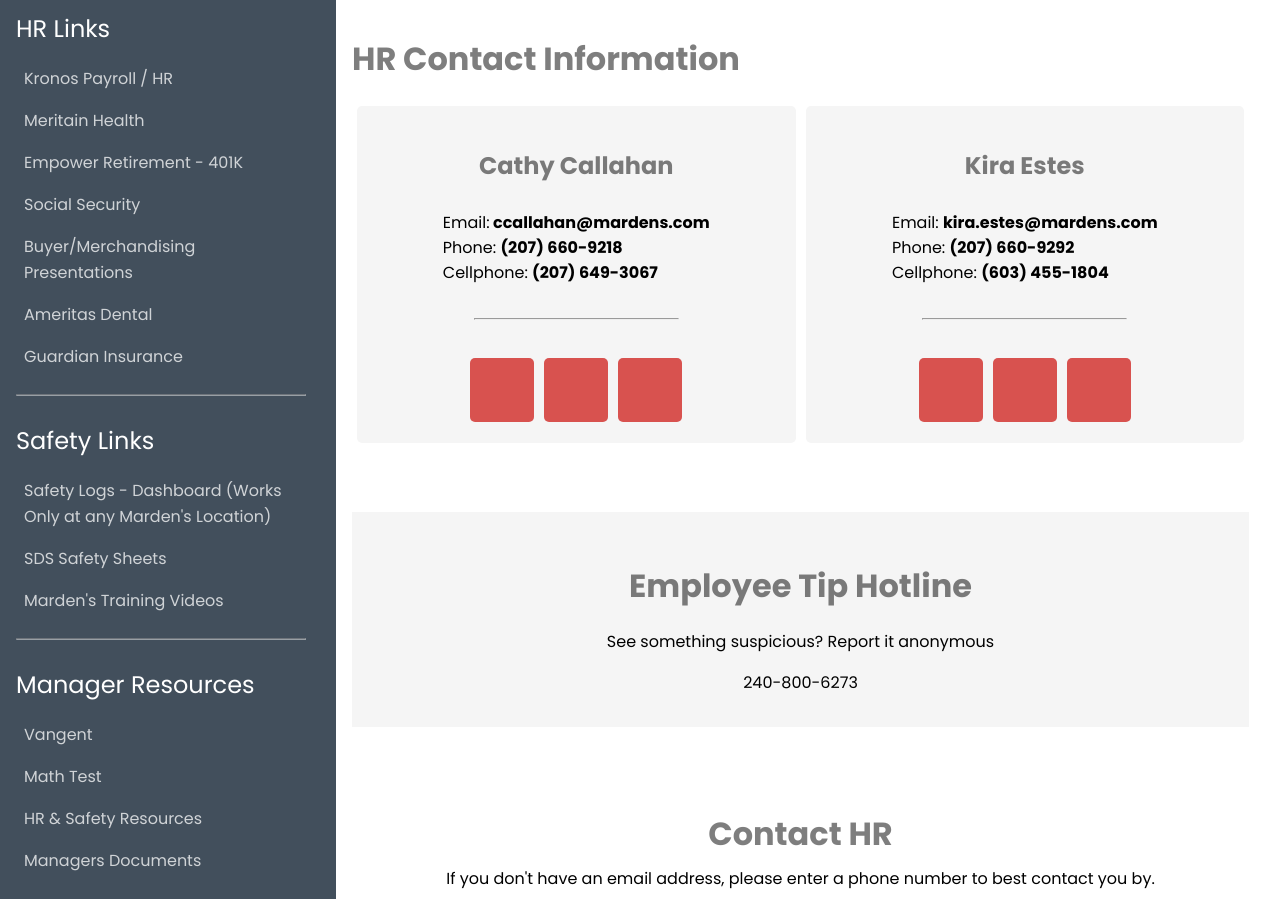
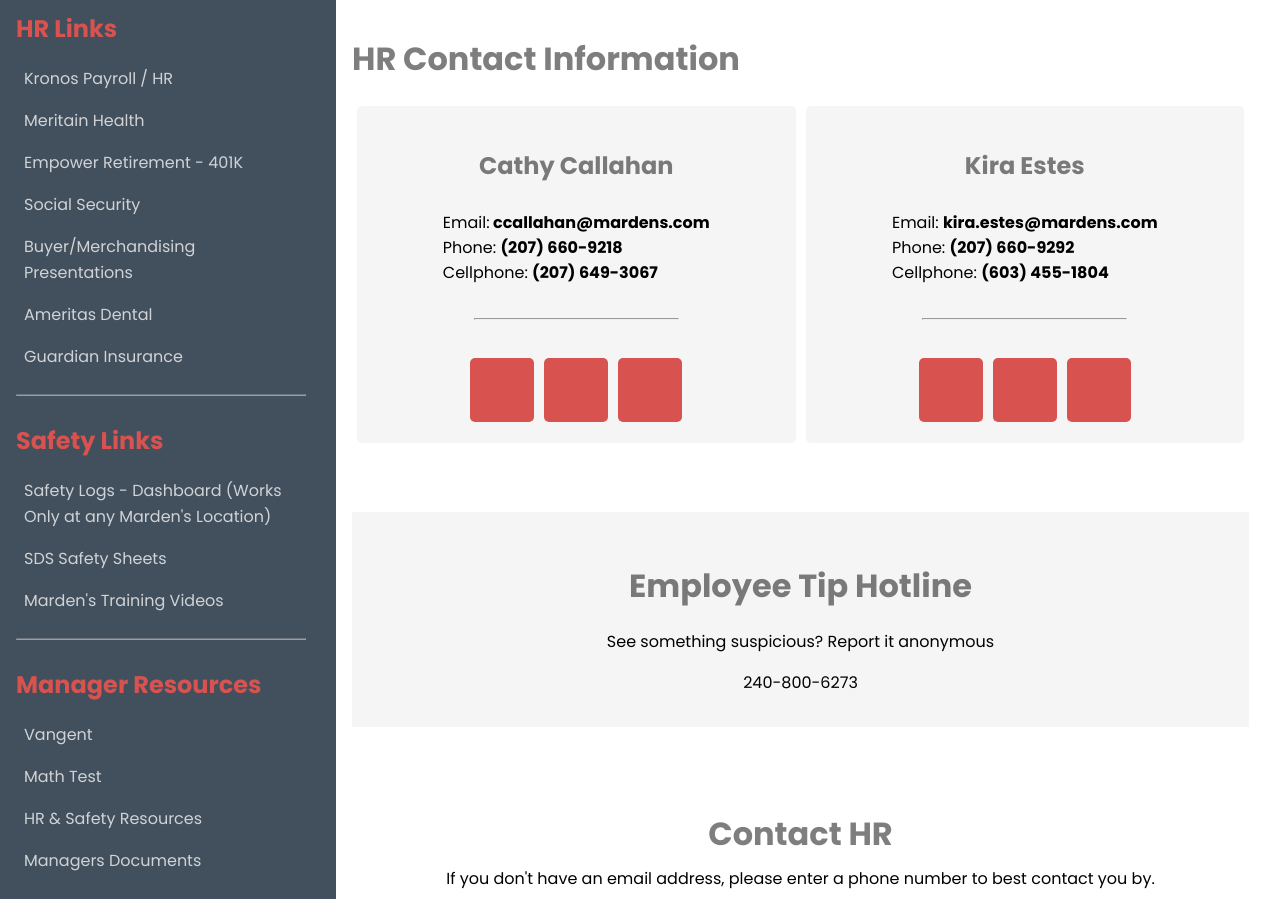
Before and after one commit to Drew-Chase/Mardens-HR, a PHP site: page / in a window 1280 px wide. Shown: the part 142-1041 px from the top of the page. Run offline with PHP 8.4, Linux system fonts and the light colour scheme; some libraries are stand-ins or nearby versions.

Commit message:
Increase sidebar h3 font-weight and change color
The CSS in sidebar.min.css and sidebar.css was updated. It specifically modifies the font-weight of the h3 tag inside the sidebar from 500 to 700, making it bolder. Also, the color was changed to align with the primary site color.

```diff
--- a/assets/css/sidebar.css
+++ b/assets/css/sidebar.css
@@ -10,10 +10,11 @@
 
 #sidebar h3 {
     font-size: 1.5rem;
-    font-weight: 500;
+    font-weight: 700;
     line-height: 1.625rem;
     margin: 0;
     padding: 1rem 0;
+    color: var(--primary);
 }
 
 #sidebar hr {
--- a/assets/css/sidebar.min.css
+++ b/assets/css/sidebar.min.css
@@ -1 +1 @@
-#sidebar{height:100%;padding-block:0;padding-inline:1rem 2rem;width:18rem;min-height:1288px;overflow-y:auto;overflow-x:hidden}#sidebar h3{font-size:1.5rem;font-weight:500;line-height:1.625rem;margin:0;padding:1rem 0}#sidebar hr{width:100%;margin-block:1rem;opacity:.5}#sidebar a{color:#fff;display:block;font-size:1rem;font-weight:400;line-height:1.625rem;padding:.5rem;opacity:.75;border-radius:5px;transition:background-color,opacity;transition-duration:.2s}#sidebar a:hover{opacity:1;background-color:rgba(255,255,255,.1)}#sidebar #hamburger{display:none}
+#sidebar{height:100%;padding-block:0;padding-inline:1rem 2rem;width:18rem;min-height:1288px;overflow-y:auto;overflow-x:hidden}#sidebar h3{font-size:1.5rem;font-weight:700;line-height:1.625rem;margin:0;padding:1rem 0;color:var(--primary)}#sidebar hr{width:100%;margin-block:1rem;opacity:.5}#sidebar a{color:#fff;display:block;font-size:1rem;font-weight:400;line-height:1.625rem;padding:.5rem;opacity:.75;border-radius:5px;transition:background-color,opacity;transition-duration:.2s}#sidebar a:hover{opacity:1;background-color:rgba(255,255,255,.1)}#sidebar #hamburger{display:none}
```
